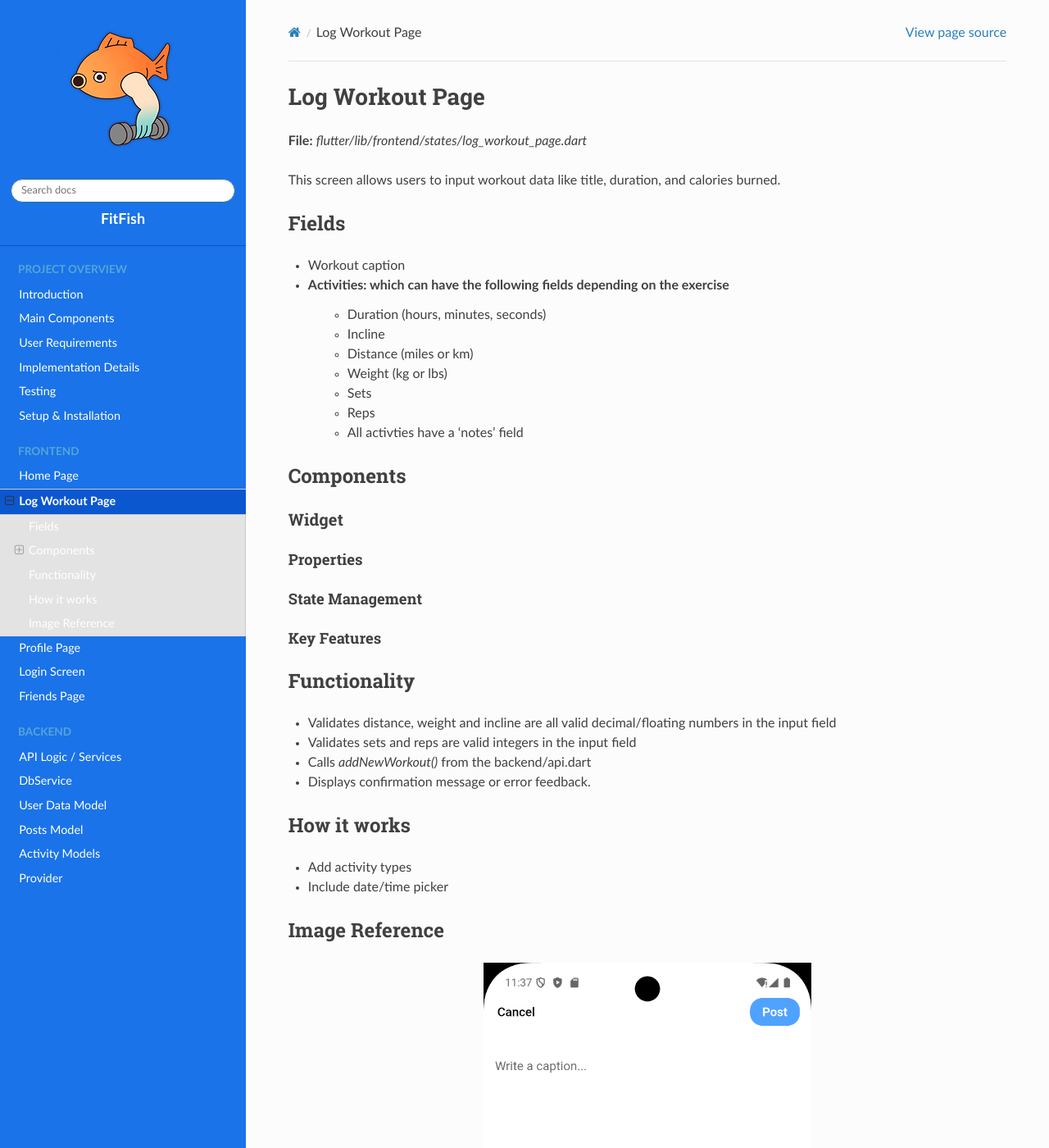
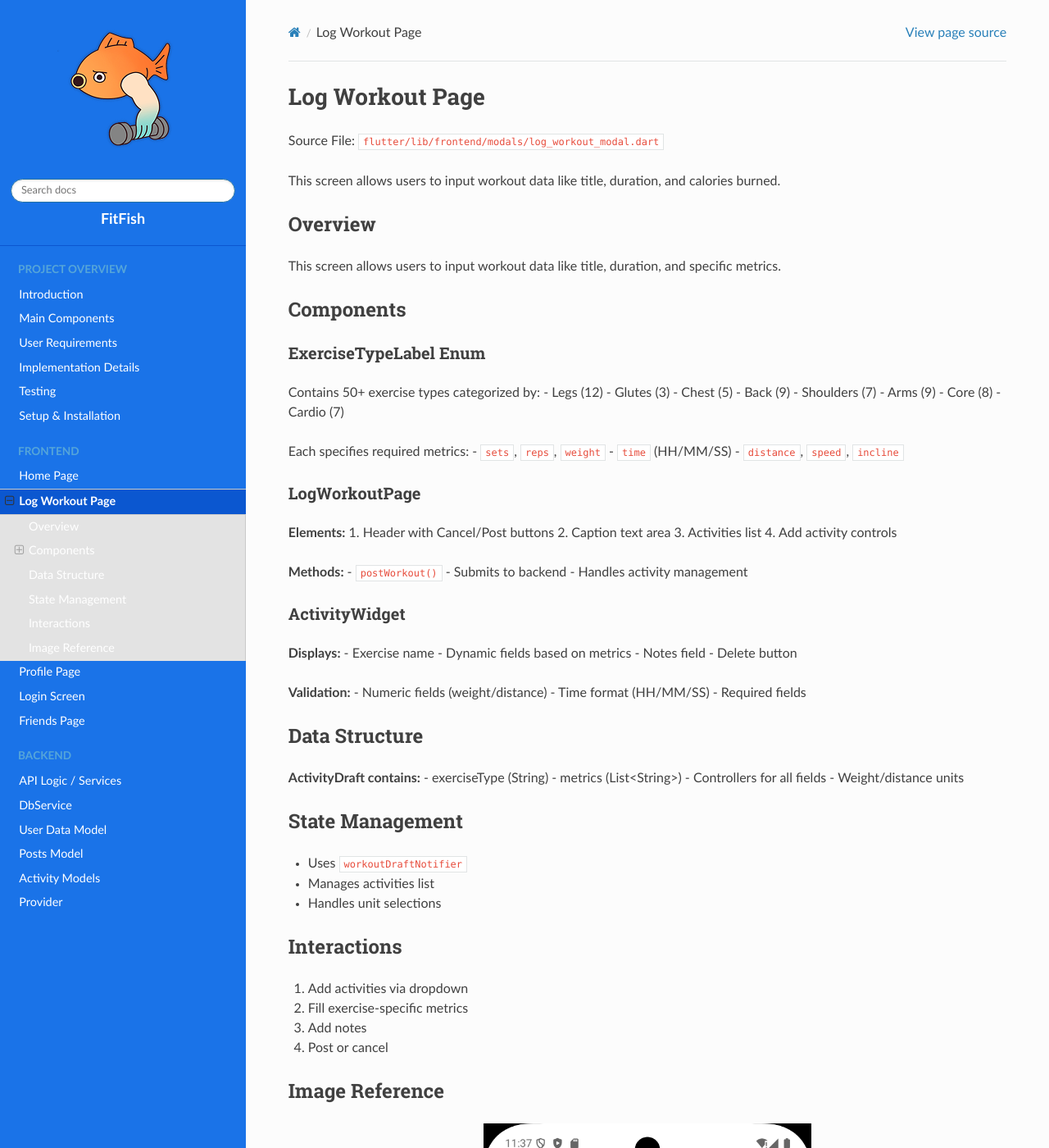
Before and after one commit to 5a-Fitness-App/5a-Code-Documentation, a Sphinx documentation site: the page built from docs/source/frontend/log_workout_page.rst, in a window 1280 px wide and 1400 px high. Shown: the whole window at 82% size. Built offline with Sphinx 7.4.7 and the Read the Docs theme 3.1.0, drawn with Linux system fonts in a browser that asks for light colours; pages that are not in the unit, such as notebooks, are missing from menus.

Commit message:
workout page

```diff
--- a/docs/source/frontend/log_workout_page.rst
+++ b/docs/source/frontend/log_workout_page.rst
@@ -1,49 +1,84 @@
+.. _log-workout-modal:
+
+
 Log Workout Page
 ================
 
-**File:** `flutter/lib/frontend/states/log_workout_page.dart`
+Source File: ``flutter/lib/frontend/modals/log_workout_modal.dart``
 
 This screen allows users to input workout data like title, duration, and calories burned.
 
-Fields
-------
-
-- Workout caption
-- Activities: which can have the following fields depending on the exercise
-    - Duration (hours, minutes, seconds)
-    - Incline
-    - Distance (miles or km)
-    - Weight (kg or lbs)
-    - Sets
-    - Reps
-    - All activties have a 'notes' field
+Overview
+--------
+This screen allows users to input workout data like title, duration, and specific metrics.
 
 
 Components
-------------
+----------
 
-Widget
-^^^^^^^^^^^^^^^^^^
-Properties
-~~~~~~~~~~~~~~~~~~~~
+ExerciseTypeLabel Enum
+^^^^^^^^^^^^^^^^^^^^^
+Contains 50+ exercise types categorized by:
+- Legs (12)
+- Glutes (3)
+- Chest (5)
+- Back (9)
+- Shoulders (7)
+- Arms (9)
+- Core (8)
+- Cardio (7)
+
+Each specifies required metrics:
+- ``sets``, ``reps``, ``weight``
+- ``time`` (HH/MM/SS)
+- ``distance``, ``speed``, ``incline``
+
+LogWorkoutPage
+^^^^^^^^^^^^^^
+**Elements:**
+1. Header with Cancel/Post buttons
+2. Caption text area
+3. Activities list
+4. Add activity controls
+
+**Methods:**
+- ``postWorkout()`` - Submits to backend
+- Handles activity management
+
+ActivityWidget
+^^^^^^^^^^^^^
+**Displays:**
+- Exercise name
+- Dynamic fields based on metrics
+- Notes field
+- Delete button
+
+**Validation:**
+- Numeric fields (weight/distance)
+- Time format (HH/MM/SS)
+- Required fields
+
+Data Structure
+-------------
+**ActivityDraft contains:**
+- exerciseType (String)
+- metrics (List<String>)
+- Controllers for all fields
+- Weight/distance units
+
 State Management
-~~~~~~~~~~~~~~~~~~~~
-Key Features
-~~~~~~~~~~~~~~~~~~~~
+---------------
+- Uses ``workoutDraftNotifier``
+- Manages activities list
+- Handles unit selections
 
-Functionality
--------------
+Interactions
+-----------
+1. Add activities via dropdown
+2. Fill exercise-specific metrics
+3. Add notes
+4. Post or cancel
 
-- Validates distance, weight and incline are all valid decimal/floating numbers in the input field
-- Validates sets and reps are valid integers in the input field
-- Calls `addNewWorkout()` from the backend/api.dart
-- Displays confirmation message or error feedback.
-
-How it works
------
-
-- Add activity types
-- Include date/time picker
 
 Image Reference
 ------------------
--- a/docs/source/frontend/login_screen.rst
+++ b/docs/source/frontend/login_screen.rst
@@ -150,7 +150,7 @@ Validation Rules
 
 Image References
 -----------------
-.. image:: ../_static/login_screen_registration.png
+.. image:: ../_static/login_screen_registration2.png
    :width: 400px
    :align: center
 
```
Also changed, not shown: docs/source/frontend/home_page.rst (+169 -33 lines).
